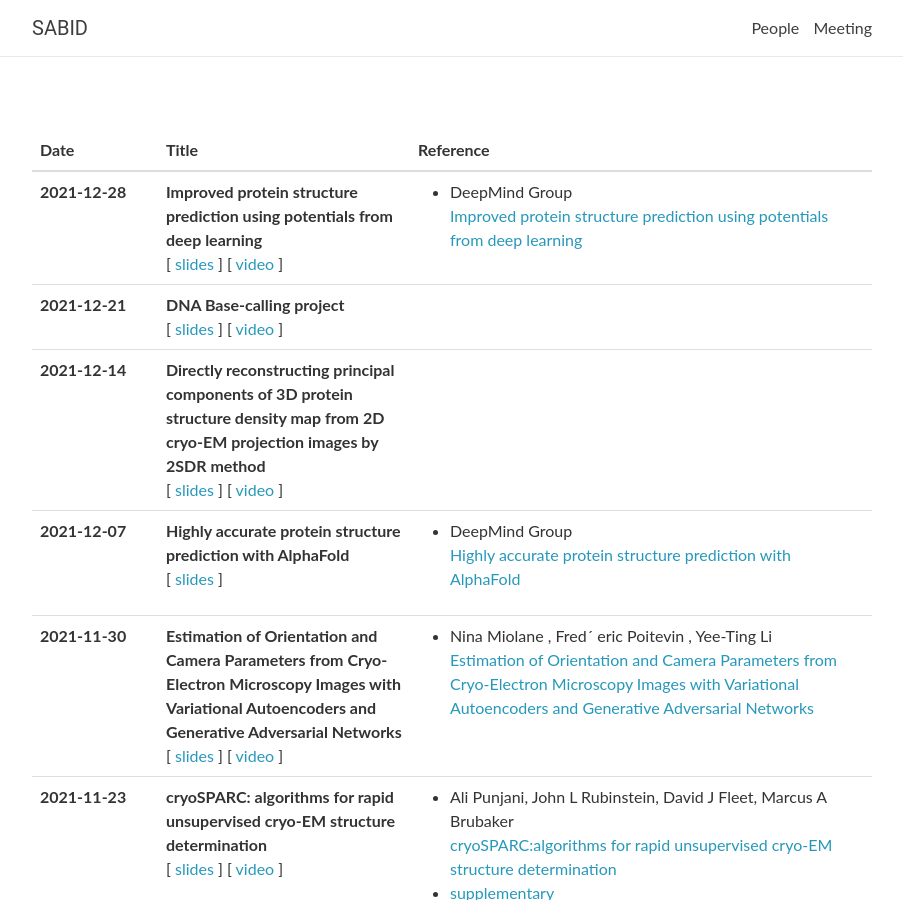
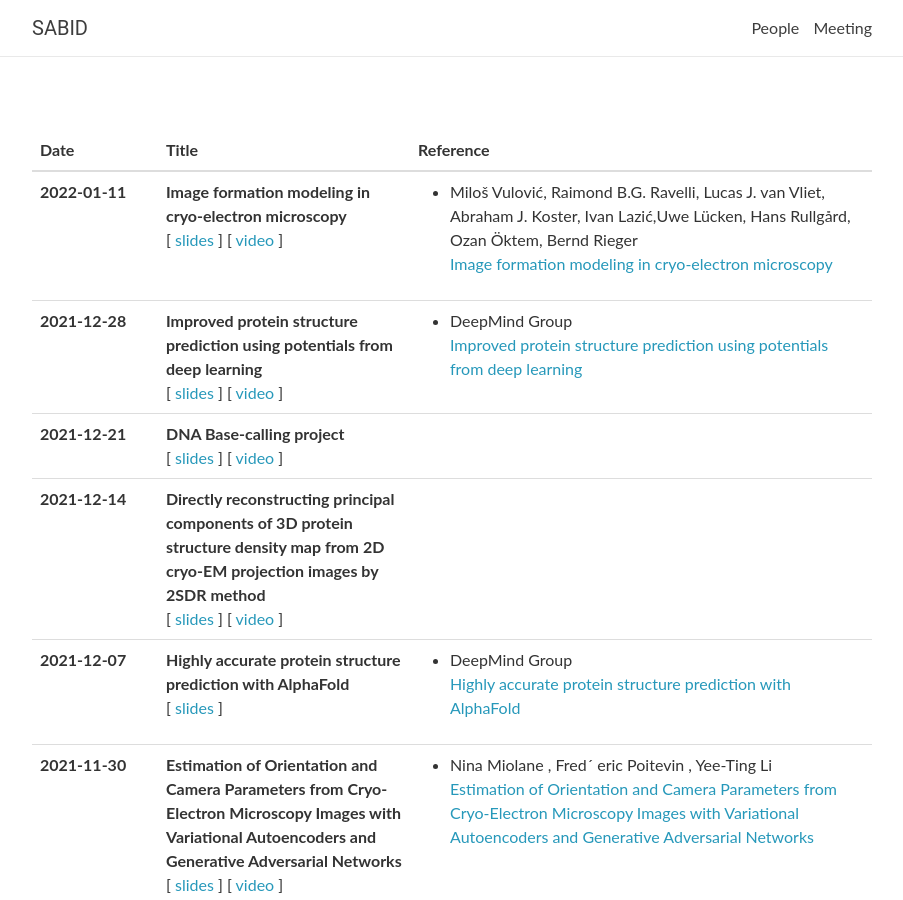
Before and after one commit to sabid-cryoem/sabid-cryoem.github.io, a Jekyll site: the page built from 4afcccebf7d457a13a4f8aeea0bbeef04fd86ee9/index.html, in a window 1280 px wide and 900 px high. Shown: the whole window, without its empty margins (188-1091 px from the left). Built offline with Jekyll 4.4.1, drawn with Linux system fonts in a browser that asks for light colours; nearby versions of some CDN libraries; comment, search, counter and statistics services are not loaded.

Commit message:
update meeting

```diff
--- a/_data/meeting.yml
+++ b/_data/meeting.yml
@@ -1,3 +1,13 @@
+- date: 2022-01-11
+  title: >
+    <strong>Image formation modeling in cryo-electron microscopy</strong>
+  video: <a href="https://youtu.be/UzCDO7Qeqkg">video</a>
+  slides: <a href="/assets/slides/cryoEMsimulators_ISS.pdf">slides</a>
+  notes:
+  readings:
+  - Miloš Vuloviс́, Raimond B.G. Ravelli, Lucas J. van Vliet, Abraham J. Koster, Ivan Laziс́,Uwe Lücken, Hans Rullgård, Ozan Öktem, Bernd Rieger </br>
+      <a href="/assets/reference/Image formation modeling in cryo-electron microscopy.pdf" target="blank">Image formation modeling in cryo-electron microscopy</a>
+
 - date: 2021-12-28
   title: >
     <strong>Improved protein structure prediction using potentials from deep learning</strong>
```
Also changed, not shown: 2 other files.
